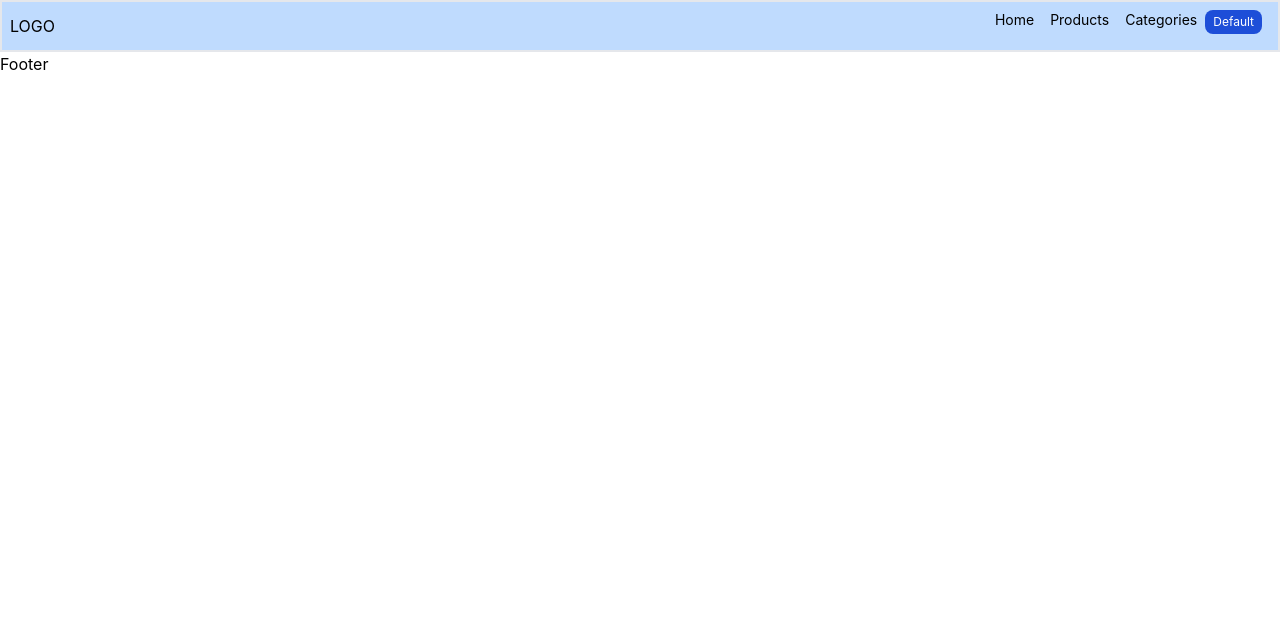
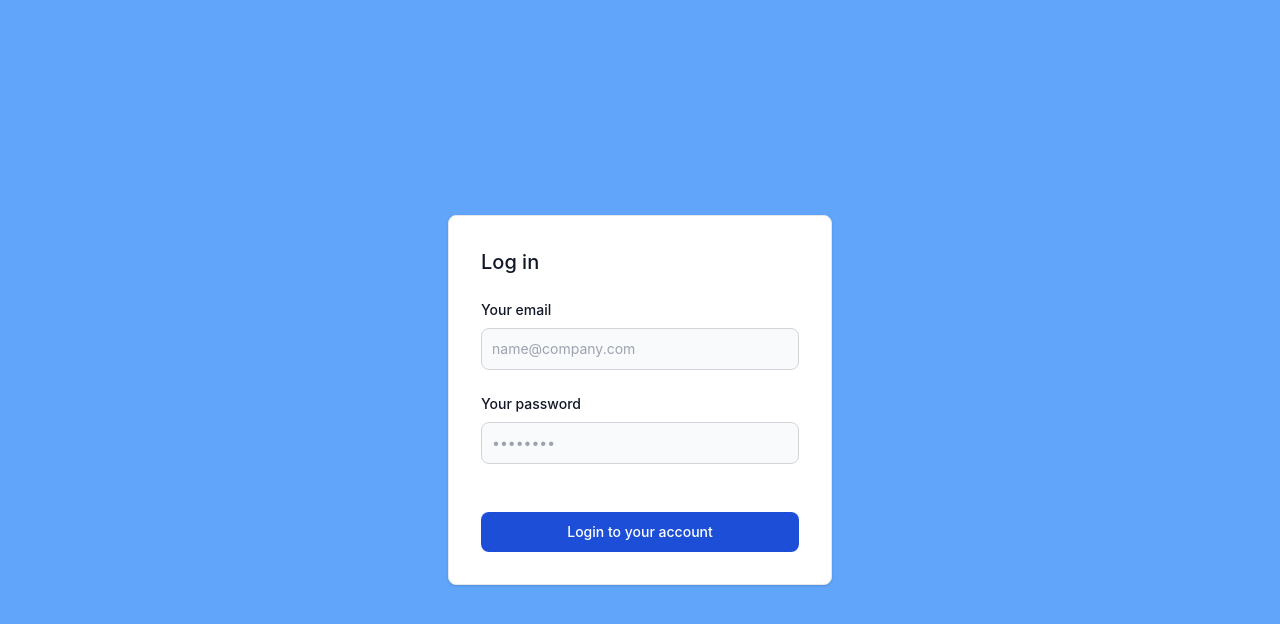
Before and after one commit to klay964/Masarat-React-Structure, a React (Create React App) app: page /login in a window 1280 px wide. Shown: the top 624 px of the page. Built offline with nearby package versions, Linux system fonts and the light colour scheme; no server answers.

Commit message:
add login page

```diff
--- a/src/App.js
+++ b/src/App.js
@@ -7,13 +7,15 @@ import ProductDetails from './pages/ProductDetalis';
 import ProductsTemplate from './pages/ProductsTemplates';
 import ProductsLayout from './layout/ProductsLayout';
 import { ProductsProvider } from './store';
+import Login from './pages/Login';
 
 function App() {
   return (
     <>
       <ProductsProvider>
-        <Layout>
-          <Routes>
+        <Routes>
+          <Route path='/login' element={<Login />} />
+          <Route element={<Layout />}>
             <Route index element={<Home />} />
             <Route path='/products' element={<ProductsLayout />}>
               <Route index element={<Products />} />
@@ -21,8 +23,8 @@ function App() {
               <Route path='template' element={<ProductsTemplate />} />
             </Route>
             <Route path='/categories' element={<Categories />} />
-          </Routes>
-        </Layout>
+          </Route>
+        </Routes>
       </ProductsProvider>
     </>
   );
--- a/src/layout/index.jsx
+++ b/src/layout/index.jsx
@@ -1,3 +1,4 @@
+import { Outlet } from 'react-router-dom';
 import Footer from './Footer';
 import Navbar from './Navbar';
 
@@ -6,6 +7,7 @@ export default function Layout({ children }) {
     <>
       <Navbar />
       {children}
+      <Outlet />
       <Footer />
     </>
   );
--- a/src/pages/Login.jsx
+++ b/src/pages/Login.jsx
@@ -1,3 +1,77 @@
+import axios from 'axios';
+import { useState } from 'react';
+import { useNavigate } from 'react-router-dom';
+
 export default function Login() {
-  return <></>;
+  const [username, setUsername] = useState('');
+  const [password, setPassword] = useState('');
+  const naviagte = useNavigate();
+  const handleSubmit = (e) => {
+    e.preventDefault();
+    axios
+      .post(`${process.env.REACT_APP_API_KEY}auth/login`, {
+        username,
+        password,
+      })
+      .then((response) => {
+        localStorage.setItem('token', response.data.token);
+        naviagte('/');
+      })
+      .catch((error) => {
+        console.log(error);
+      });
+  };
+
+  return (
+    <div className='flex justify-center items-center h-screen bg-blue-400'>
+      <div className='w-full max-w-sm p-4 bg-white border border-gray-200 rounded-lg shadow sm:p-6 md:p-8 '>
+        <form className='space-y-6' onSubmit={handleSubmit}>
+          <h5 className='text-xl font-medium text-gray-900'>Log in</h5>
+          <div>
+            <label
+              for='email'
+              className='block mb-2 text-sm font-medium text-gray-900 '
+            >
+              Your email
+            </label>
+            <input
+              type='text'
+              name='username'
+              value={username}
+              onChange={(e) => setUsername(e.target.value)}
+              id='email'
+              className='bg-gray-50 border border-gray-300 text-gray-900 text-sm rounded-lg focus:ring-blue-500 focus:border-blue-500 block w-full p-2.5 '
+              placeholder='name@company.com'
+              required
+            />
+          </div>
+          <div>
+            <label
+              for='password'
+              className='block mb-2 text-sm font-medium text-gray-900 '
+            >
+              Your password
+            </label>
+            <input
+              type='password'
+              name='password'
+              value={password}
+              onChange={(e) => setPassword(e.target.value)}
+              id='password'
+              placeholder='••••••••'
+              className='bg-gray-50 border border-gray-300 text-gray-900 text-sm rounded-lg focus:ring-blue-500 focus:border-blue-500 block w-full p-2.5 '
+              required
+            />
+          </div>
+          <div className='flex items-start'></div>
+          <button
+            type='submit'
+            className='w-full text-white bg-blue-700 hover:bg-blue-800 focus:ring-4 focus:outline-none focus:ring-blue-300 font-medium rounded-lg text-sm px-5 py-2.5 text-center '
+          >
+            Login to your account
+          </button>
+        </form>
+      </div>
+    </div>
+  );
 }
```
